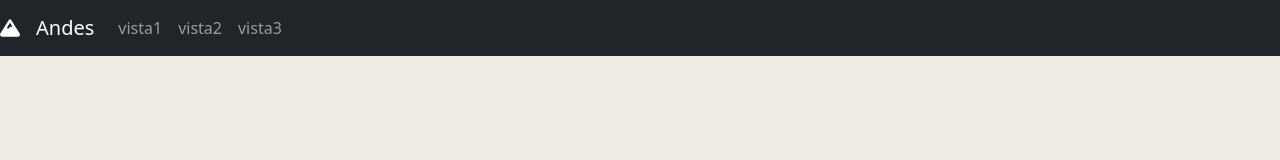
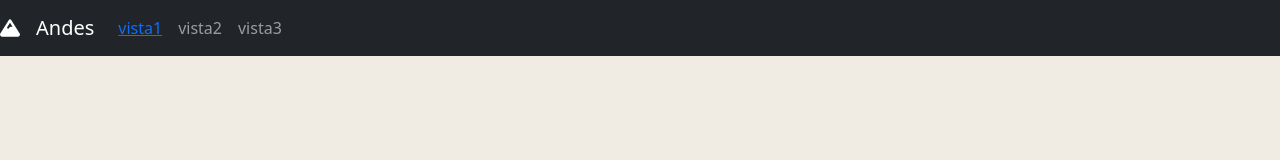
Before and after one commit to No-Country/C6-21-T-Java-React, a React (Create React App) app in the folder e-commerce-c6-21/: page / in a window 1280 px wide. Shown: the top 160 px of the page. Built offline with nearby package versions, Linux system fonts and the light colour scheme.

Commit message:
added cart to navLink

```diff
--- a/e-commerce-c6-21/src/components/Header/Navbar.js
+++ b/e-commerce-c6-21/src/components/Header/Navbar.js
@@ -15,7 +15,7 @@ function NavbarComponent() {
           <Navbar.Toggle aria-controls="basic-navbar-nav" />
           <Navbar.Collapse id="basic-navbar-nav">
             <Nav>
-              <Nav.Link href='vista1'>vista1</Nav.Link>
+              <Nav.Link> <Link to="/cart">vista1</Link></Nav.Link>
               <Nav.Link href='vista2'>vista2</Nav.Link>
               <Nav.Link href='vista3'>vista3</Nav.Link>
           </Nav>
```
